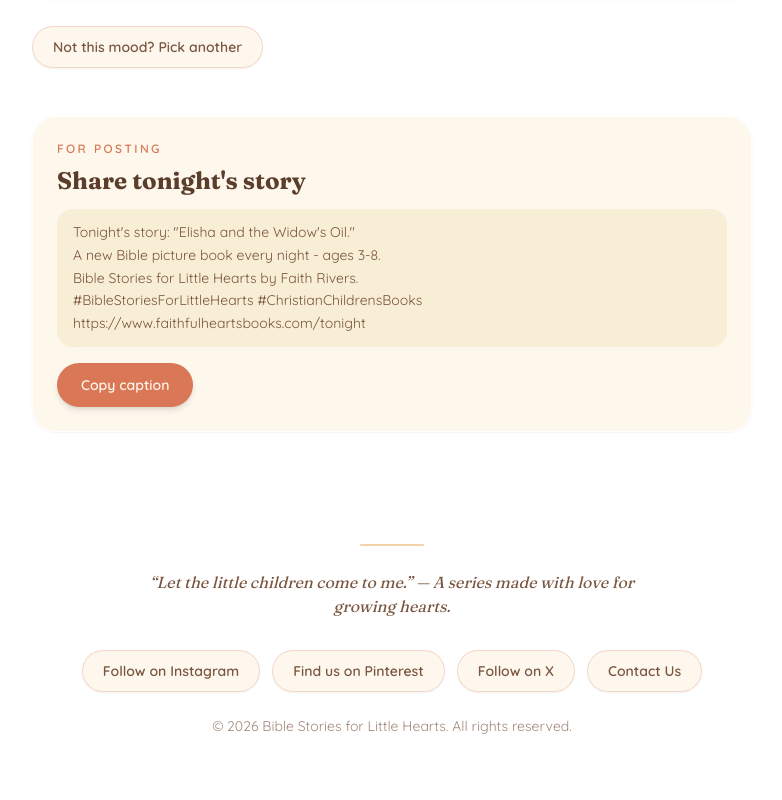
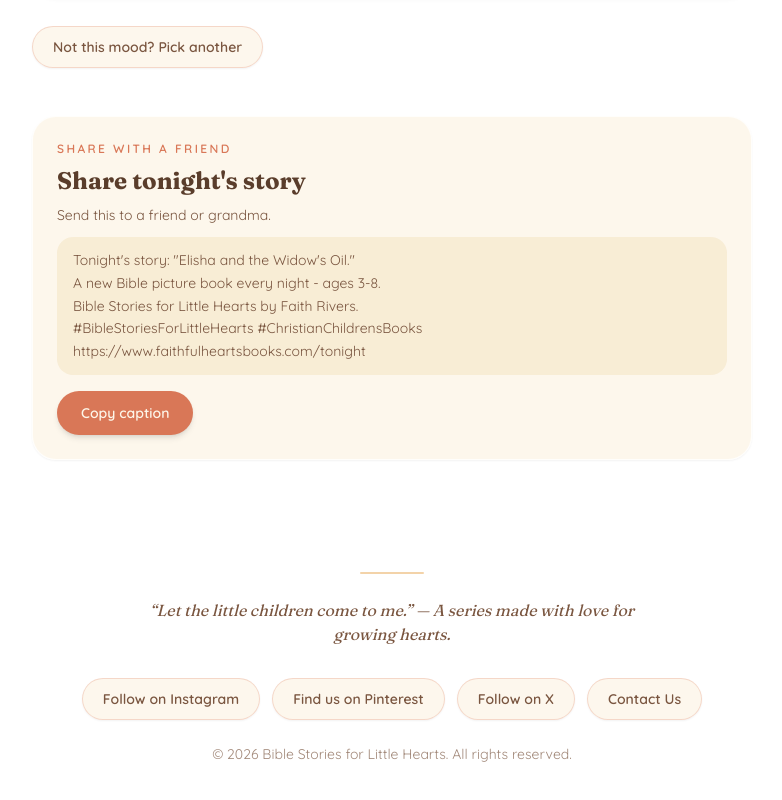
Before and after one commit to aithfulheartsbooks/bible-stories-site, a Next.js app: page /tonight in a window 1280 px wide. Shown: the part 1541-2341 px from the top of the page, without its empty margins (248-1030 px from the left). Built offline with nearby package versions, Linux system fonts and the light colour scheme.

Commit message:
Make Tonight share block read as a family share

```diff
--- a/app/tonight/TonightClient.tsx
+++ b/app/tonight/TonightClient.tsx
@@ -273,11 +273,14 @@ export default function TonightClient() {
 
       <section className="mt-12 rounded-3xl border border-white/80 bg-cream/85 p-5 shadow-sm sm:p-6">
         <p className="text-xs font-semibold uppercase tracking-[0.2em] text-terracotta">
-          For posting
+          Share with a friend
         </p>
         <h2 className="mt-2 font-display text-2xl font-bold text-chestnut">
           Share tonight's story
         </h2>
+        <p className="mt-2 text-sm text-chestnut-soft">
+          Send this to a friend or grandma.
+        </p>
         <p className="mt-3 whitespace-pre-wrap rounded-2xl bg-cream-deep/80 px-4 py-3 text-sm leading-relaxed text-chestnut-soft">
           {caption}
         </p>
```
